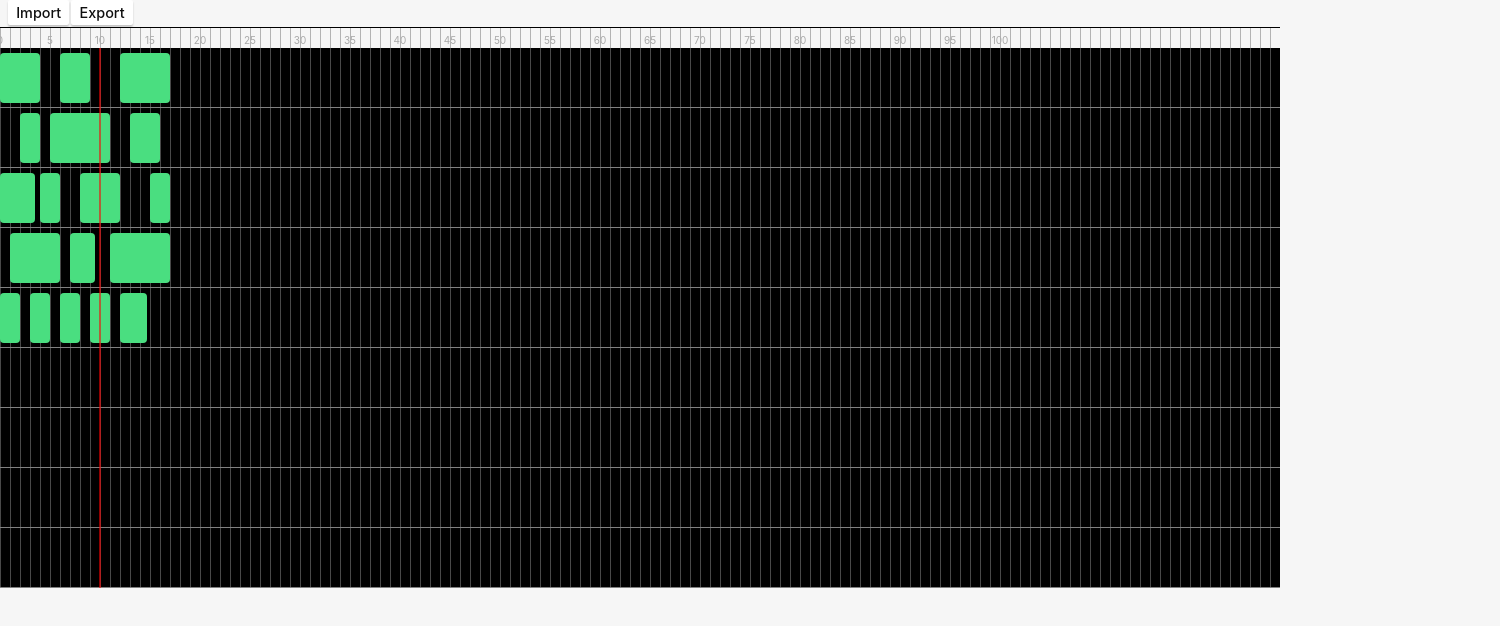
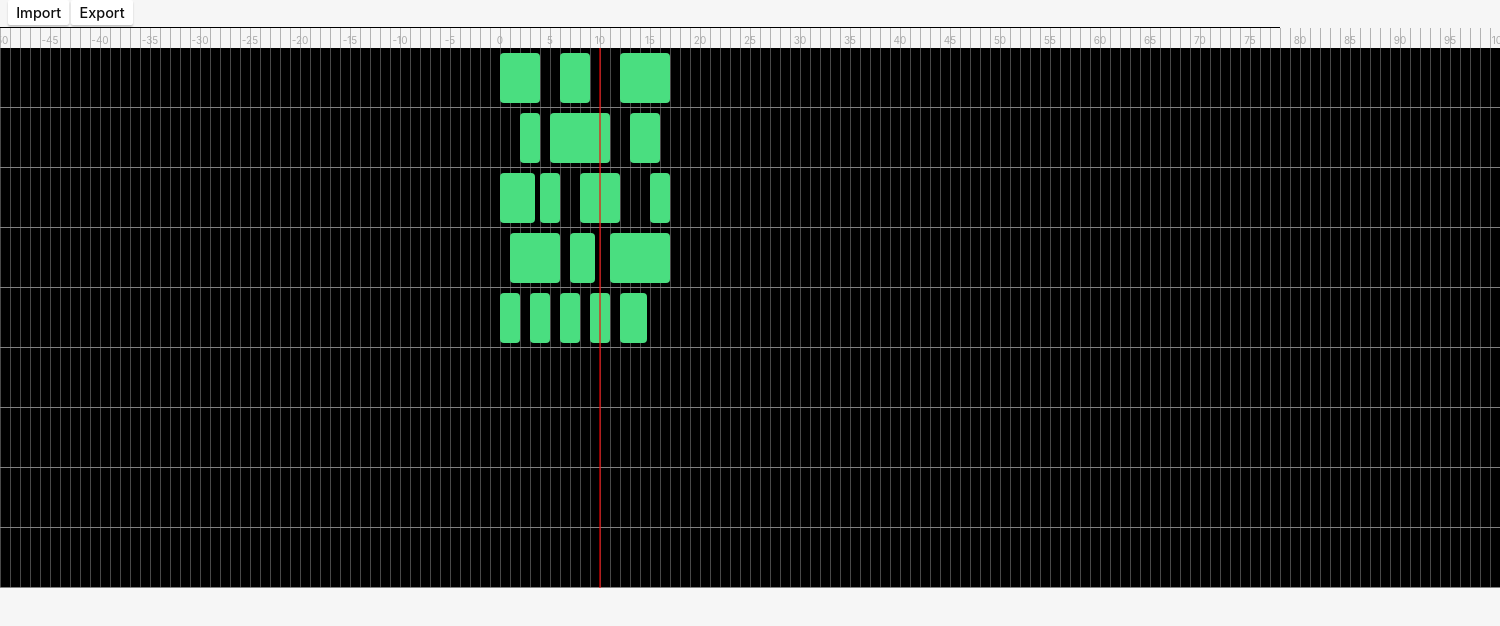
Before and after one commit to 7wai7/tauri-digital-audio-workstation, a React (Vite) app: page / in a window 1280 px wide. Shown: the top 626 px of the page, 1500 px wide, since content can reach past the window. Built offline with nearby package versions, Linux system fonts and the light colour scheme.

Commit message:
timeline offset

```diff
--- a/src/components/audio-track/AudioTrack.css
+++ b/src/components/audio-track/AudioTrack.css
@@ -13,7 +13,3 @@
 
     border-bottom: 1px solid gray;
 }
-
-.audio-track {
-    min-width: 2000px; /* або динамічно */
-}
--- a/src/components/clip-view/ClipView.tsx
+++ b/src/components/clip-view/ClipView.tsx
@@ -1,3 +1,4 @@
+import { TIMELINE_OFFSET } from "../../constants";
 import { useStore } from "../../store";
 import "./ClipView.css"
 
@@ -10,7 +11,7 @@ export default function ClipView({ id }: { id: string }) {
             className="clip"
             style={{
                 position: "absolute",
-                left: clip.start * zoom,
+                left: (TIMELINE_OFFSET + clip.start) * zoom,
                 width: clip.duration * zoom,
             }}
         />
--- a/src/components/timeline/Playhead.tsx
+++ b/src/components/timeline/Playhead.tsx
@@ -1,5 +1,6 @@
 import { useState } from "react";
 import { useStore } from "../../store";
+import { TIMELINE_OFFSET } from "../../constants";
 
 interface Props {
     timelineRef: React.RefObject<HTMLDivElement | null>
@@ -16,7 +17,7 @@ export default function Playhead({ timelineRef }: Props) {
             ref={timelineRef}
             className="playhead"
             style={{
-                left: currentTime * zoom,
+                left: (currentTime + TIMELINE_OFFSET) * zoom,
             }}
             onPointerDown={(e) => {
                 setIsDragging(true);
@@ -28,7 +29,7 @@ export default function Playhead({ timelineRef }: Props) {
                 const rect = timelineRef.current.getBoundingClientRect();
                 const x = e.clientX - rect.left + timelineRef.current.scrollLeft;
 
-                setCurrentTime(x / zoom);
+                setCurrentTime(x / zoom - TIMELINE_OFFSET);
             }}
             onPointerUp={() => setIsDragging(false)}
         >
--- a/src/components/timeline/TimeRuler.tsx
+++ b/src/components/timeline/TimeRuler.tsx
@@ -1,6 +1,7 @@
 import { useMemo, useState } from "react";
 import { useStore } from "../../store";
 import { generateMarks } from "../../utils";
+import { TIMELINE_OFFSET } from "../../constants";
 
 interface Props {
     timelineRef: React.RefObject<HTMLDivElement | null>
@@ -34,7 +35,7 @@ export default function TimeRuler({ timelineRef }: Props) {
                 const rect = timelineRef.current.getBoundingClientRect();
                 const x = e.clientX - rect.left + timelineRef.current.scrollLeft;
 
-                setCurrentTime(x / zoom);
+                setCurrentTime(x / zoom - TIMELINE_OFFSET);
             }}
             onPointerUp={() => setIsDragging(false)}
         >
@@ -42,7 +43,7 @@ export default function TimeRuler({ timelineRef }: Props) {
                 <div
                     key={t}
                     className="time-mark"
-                    style={{ left: t * zoom }}
+                    style={{ left: t * zoom + TIMELINE_OFFSET * zoom }}
                 >
                     {t}
                 </div>
--- a/src/components/timeline/Timeline.css
+++ b/src/components/timeline/Timeline.css
@@ -1,5 +1,6 @@
 .timeline {
   overflow: auto;
+  min-width: 5000px;
   height: 100%;
 }
 
@@ -44,7 +45,7 @@
   position: absolute;
   top: 0;
   bottom: 0;
-  width: 12px;
+  width: 20px;
   transform: translateX(-50%);
   cursor: pointer;
 }
--- a/src/components/timeline/Timeline.tsx
+++ b/src/components/timeline/Timeline.tsx
@@ -3,14 +3,21 @@ import Tracks from "../Tracks"
 import Playhead from "./Playhead"
 import "./Timeline.css"
 import TimeRuler from "./TimeRuler"
+import { useStore } from "../../store";
+import { TIMELINE_OFFSET } from "../../constants";
 
 export default function Timeline() {
+    const duration = useStore(s => s.duration);
+    const zoom = useStore(s => s.zoom);
     const timelineRef = useRef<HTMLDivElement>(null);
 
     return (
         <section
             ref={timelineRef}
             className="timeline"
+            style={{
+                minWidth: `${(duration + TIMELINE_OFFSET) * zoom}px`
+            }}
         >
             <TimeRuler timelineRef={timelineRef}/>
             <div className="timeline-body">
--- /dev/null
+++ b/src/constants/index.ts
@@ -0,0 +1 @@
+export const TIMELINE_OFFSET = 50;
--- a/src/store.ts
+++ b/src/store.ts
@@ -1,5 +1,7 @@
 import { create } from "zustand";
 import { storeMock } from "./data/__mock__";
+import { TIMELINE_OFFSET } from "./constants";
+import { clamp } from "./utils";
 
 type Store = {
     tracks: Record<string, Track>;
@@ -14,7 +16,7 @@ type Store = {
     moveClip: (clipId: string, toTrackId: string, start: number) => void;
 };
 
-export const useStore = create<Store>((set) => ({
+export const useStore = create<Store>((set, get) => ({
     tracks: storeMock.tracks,
     clips: storeMock.clips,
     trackOrder: storeMock.trackOrder,
@@ -22,7 +24,7 @@ export const useStore = create<Store>((set) => ({
     zoom: 10,
     duration: 100,
     currentTime: 10,
-    setCurrentTime: (value) => set({ currentTime: value }),
+    setCurrentTime: (value) => set({ currentTime: clamp(-TIMELINE_OFFSET, get().duration + TIMELINE_OFFSET, value) }),
 
     moveClip: (clipId, toTrackId, start) =>
         set((state) => {
--- a/src/utils/index.ts
+++ b/src/utils/index.ts
@@ -1,9 +1,15 @@
+import { TIMELINE_OFFSET } from "../constants";
+
 export function generateMarks(duration: number, step: number) {
     const result = [];
 
-    for (let t = 0; t <= duration; t += step) {
+    for (let t = -TIMELINE_OFFSET; t <= duration + TIMELINE_OFFSET; t += step) {
         result.push(t);
     }
 
     return result;
 }
+
+export function clamp(min: number, max: number, value: number) {
+    return Math.max(min, Math.min(value, max));
+}
```
